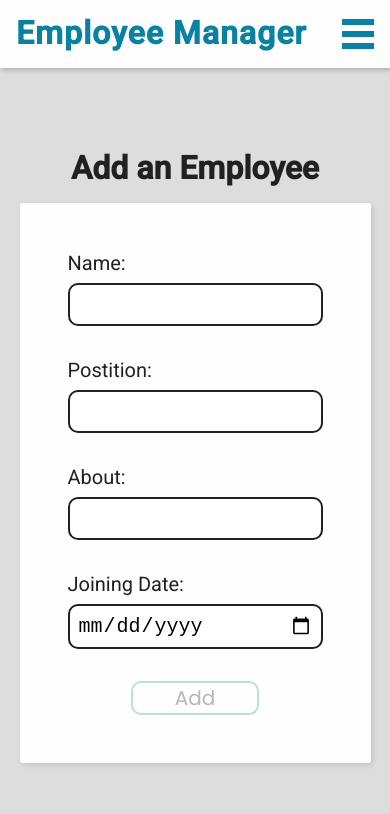
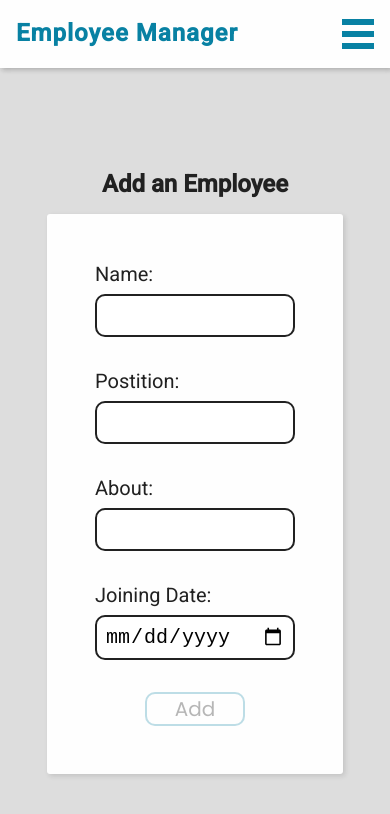
Before and after one commit to AKh-47/Angular-employee-manage, an Angular app: page /new in a window 390 px wide. Shown: the top 814 px of the page. Built offline with nearby package versions, Linux system fonts and the light colour scheme.

Commit message:
final please

```diff
--- a/src/app/app.component.css
+++ b/src/app/app.component.css
@@ -40,7 +40,7 @@
 }
 
 .app__nav-btn-mobile {
-  background-color: red;
+  /* background-color: red; */
 }
 
 .app__nav-link-mobile {
@@ -173,3 +173,21 @@
   border-bottom: 2px solid #0881a3;
 }
 /*# sourceMappingURL=app.component.css.map */
+
+@media (max-width: 442px) {
+  .app__nav-heading {
+    font-size: 1.5rem;
+  }
+}
+
+@media (max-width: 324px) {
+  .app__nav-heading {
+    font-size: 1.25rem;
+  }
+}
+
+@media (max-width: 268px) {
+  .app__nav-heading {
+    font-size: 1rem;
+  }
+}
--- a/src/app/employee-list/employee-list.component.css
+++ b/src/app/employee-list/employee-list.component.css
@@ -10,6 +10,12 @@
 @media (max-width: 350px) {
   .card-container {
     grid-template-columns: repeat(auto-fit, minmax(18rem, 0.2fr));
+  }
+}
+
+@media (max-width: 281px) {
+  .card-container {
+    grid-template-columns: repeat(auto-fit, minmax(16rem, 0.2fr));
   }
 }
 
--- a/src/app/employee-registeration/employee-registeration.component.css
+++ b/src/app/employee-registeration/employee-registeration.component.css
@@ -86,5 +86,25 @@
 
 .form__heading {
   margin-bottom: 1rem;
+  margin-top: 2rem;
 }
 /*# sourceMappingURL=employee-registeration.component.css.map */
+
+@media (max-width: 442px) {
+  .form__heading {
+    font-size: 1.5rem;
+  }
+
+  .form {
+    width: 18.5rem;
+  }
+}
+
+@media (max-width: 324px) {
+  .app__nav-heading {
+    font-size: 1.25rem;
+  }
+  .form {
+    width: 16rem;
+  }
+}
```
Lines whose indentation alone changed are shown as unchanged.
